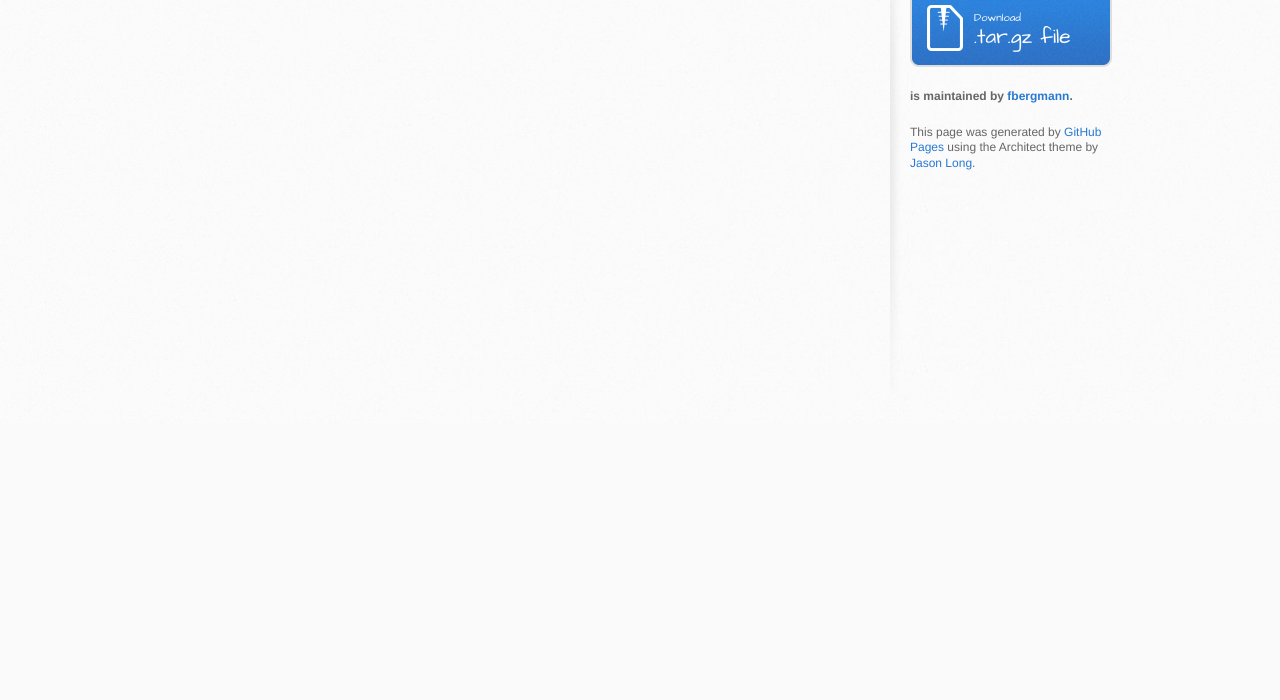
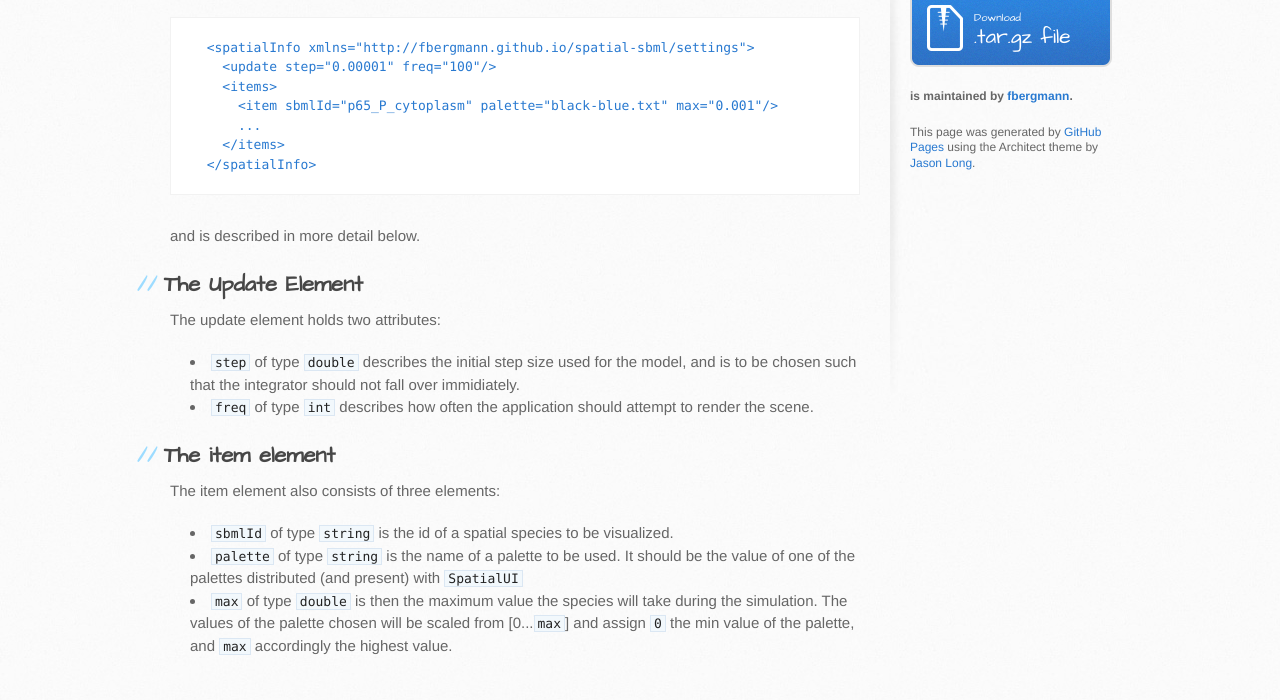
Before and after one commit to fbergmann/spatial-sbml, a plain HTML site: page settings/index.html in a window 1280 px wide. Shown: the part 377-1077 px from the top of the page. Before the commit the page ends 800 px from the top, so only its background shows below. Drawn offline with Linux system fonts and the light colour scheme.

Commit message:
- added documentation

```diff
--- a/settings/index.html
+++ b/settings/index.html
@@ -28,7 +28,30 @@
     <div id="content-wrapper">
       <div class="inner clearfix">
         <section id="main-content">
+          <h1>Spatial SBML Settings</h1>
+<p>The SpatialUI application uses a custom SBML annotation of the SBML <code>Model</code> element, to store the initial setup of a loaded spatial model. The format looks like this: </p>
+<pre><code>  &lt;spatialInfo xmlns="http://fbergmann.github.io/spatial-sbml/settings"&gt;
+    &lt;update step="0.00001" freq="100"/&gt;
+    &lt;items&gt;
+      &lt;item sbmlId="p65_P_cytoplasm" palette="black-blue.txt" max="0.001"/&gt;
+      ...
+    &lt;/items&gt;
+  &lt;/spatialInfo&gt;
+</code></pre>
 
+<p>and is described in more detail below.</p>
+<h2>The Update Element</h2>
+<p>The update element holds two attributes: </p>
+<ul>
+<li><code>step</code> of type <code>double</code> describes the initial step size used for the model, and is to be chosen such that the integrator should not fall over immidiately. </li>
+<li><code>freq</code> of type <code>int</code> describes how often the application should attempt to render the scene. </li>
+</ul>
+<h2>The item element</h2>
+<p>The item element also consists of three elements:</p>
+<ul>
+<li><code>sbmlId</code> of type <code>string</code> is the id of a spatial species to be visualized. </li>
+<li><code>palette</code> of type <code>string</code> is the name of a palette to be used. It should be the value of one of the palettes distributed (and present) with <code>SpatialUI</code></li>
+<li><code>max</code> of type <code>double</code> is then the maximum value the species will take during the simulation. The values of the palette chosen will be scaled from [0...<code>max</code>] and assign <code>0</code> the min value of the palette, and <code>max</code> accordingly the highest value.</li></ul>
         </section>
 
         <aside id="sidebar">
```
